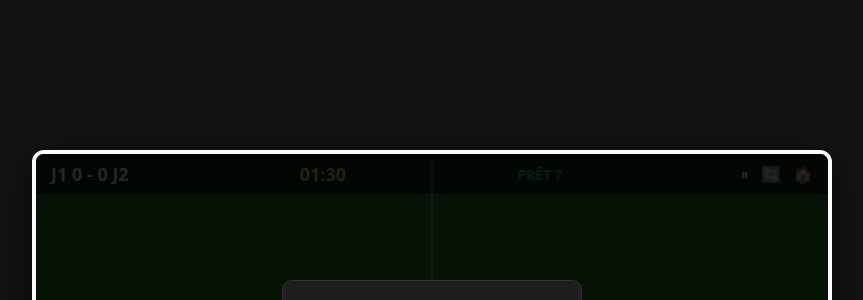
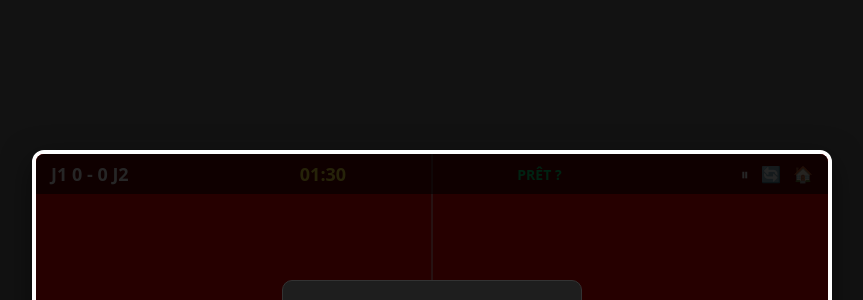
Before and after one commit to jonhtoby1-ship-it/Steve-Sam-Game, a plain HTML site: page index.html in a window 1280 px wide. Shown: the top 300 px of the page, without its empty margins (208-1071 px from the left). Drawn offline with Linux system fonts and the light colour scheme.

Commit message:
style.css

```diff
--- a/style.css
+++ b/style.css
@@ -22,7 +22,7 @@ body {
   position: relative;
   width: 800px;
   height: 500px;
-  background-color: #2e7d32;
+  background-color: #ff0000;
   border: 4px solid #fff;
   border-radius: 12px;
   overflow: hidden;
```
